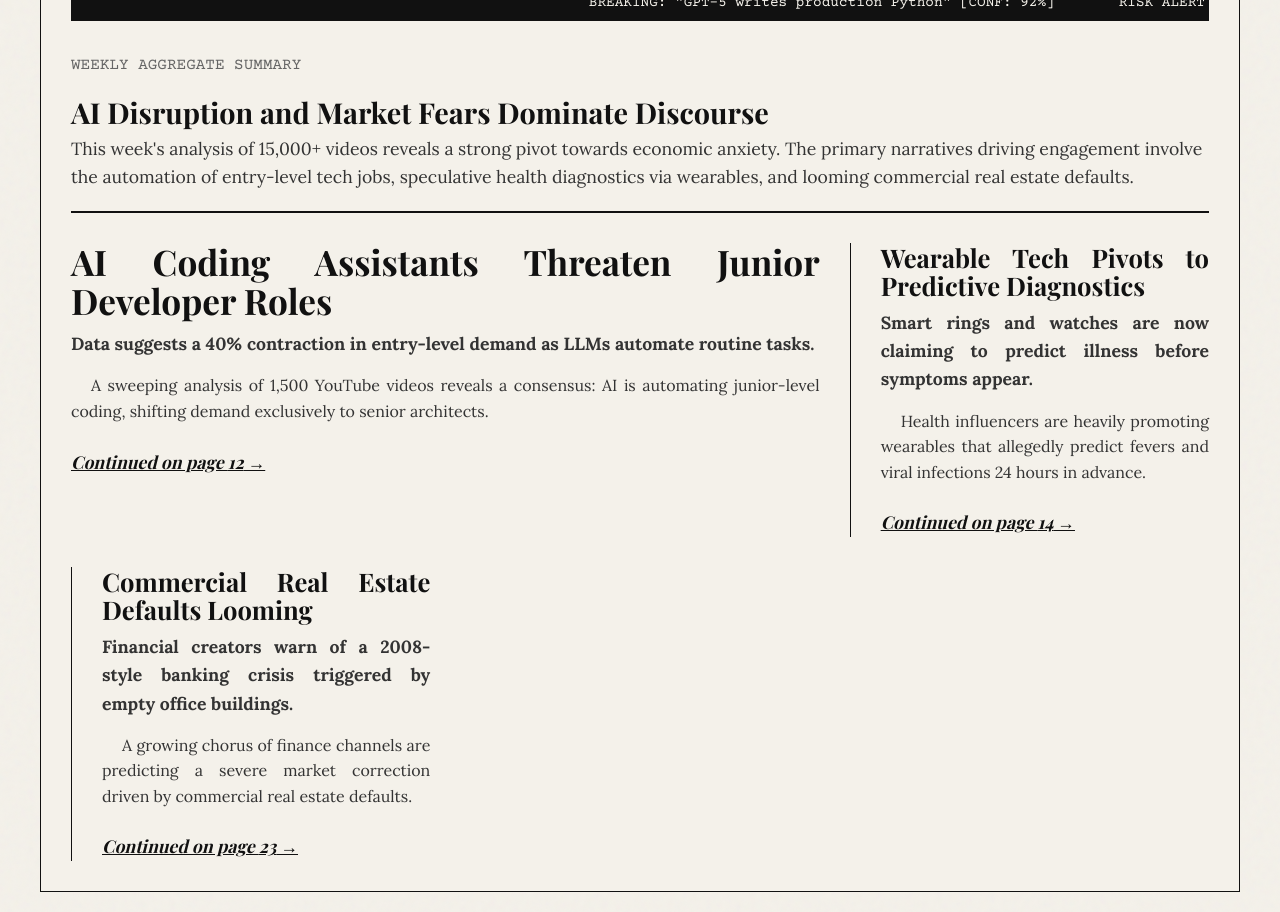
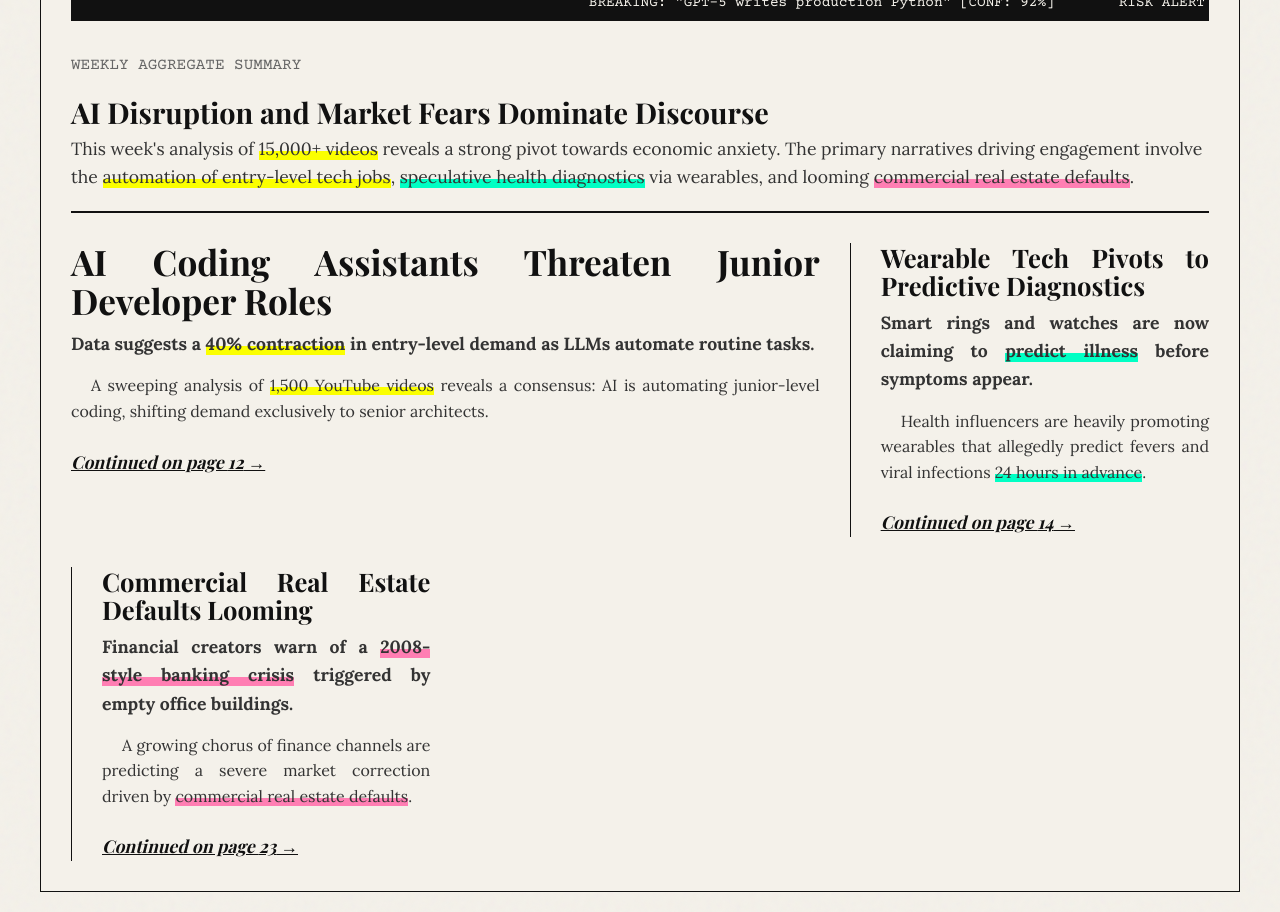
Before and after one commit to Team-12-CS-4485/placeholders-frontend, a React (Vite) app: page / in a window 1280 px wide. Shown: the part 280-1192 px from the top of the page. Built offline with nearby package versions, Linux system fonts and the light colour scheme; a web font is replaced by a local one.

Commit message:
added rich text support to mockData for highlights

```diff
--- a/src/components/views/FrontPage.tsx
+++ b/src/components/views/FrontPage.tsx
@@ -1,5 +1,6 @@
 import React from 'react';
 import { Ticker } from '../shared/Ticker';
+import { Highlight } from '../shared/Highlight';
 import { mockNarratives } from '../../data/mockData';
 
 interface FrontPageProps {
@@ -16,14 +17,13 @@ export const FrontPage: React.FC<FrontPageProps> = ({ onReadMore }) => {
         <span className="font-mono" style={{ color: 'var(--ink-faded)', textTransform: 'uppercase' }}>Weekly Aggregate Summary</span>
         <h2 style={{ fontSize: '1.8rem', marginTop: '10px' }}>AI Disruption and Market Fears Dominate Discourse</h2>
         <p style={{ fontSize: '1.1rem' }}>
-          This week's analysis of 15,000+ videos reveals a strong pivot towards economic anxiety. The primary narratives driving engagement involve the automation of entry-level tech jobs, speculative health diagnostics via wearables, and looming commercial real estate defaults.
+          This week's analysis of <Highlight color="yellow">15,000+ videos</Highlight> reveals a strong pivot towards economic anxiety. The primary narratives driving engagement involve the <Highlight color="yellow">automation of entry-level tech jobs</Highlight>, <Highlight color="teal">speculative health diagnostics</Highlight> via wearables, and looming <Highlight color="pink">commercial real estate defaults</Highlight>.
         </p>
       </div>
 
       {/* Newspaper Grid of Narratives */}
       <div className="newspaper-grid">
         {mockNarratives.map((narrative, index) => {
-          // Make the first item span 8 cols, others span 4 cols
           const colClass = index === 0 ? 'col-span-8' : 'col-span-4 vertical-divider';
 
           return (
--- a/src/data/mockData.ts
+++ b/src/data/mockData.tsx
@@ -1,15 +1,16 @@
 import type { Narrative, Trend } from '../types';
+import { Highlight } from '../components/shared/Highlight';
 
 export const mockNarratives: Narrative[] = [
   {
     id: 'n1',
     headline: 'AI Coding Assistants Threaten Junior Developer Roles',
-    subheadline: 'Data suggests a 40% contraction in entry-level demand as LLMs automate routine tasks.',
-    summary: 'A sweeping analysis of 1,500 YouTube videos reveals a consensus: AI is automating junior-level coding, shifting demand exclusively to senior architects.',
+    subheadline: <>Data suggests a <Highlight color="yellow">40% contraction</Highlight> in entry-level demand as LLMs automate routine tasks.</>,
+    summary: <>A sweeping analysis of <Highlight color="yellow">1,500 YouTube videos</Highlight> reveals a consensus: AI is automating junior-level coding, shifting demand exclusively to senior architects.</>,
     fullText: [
-      'In a sweeping analysis of over 1,500 YouTube videos published this week, a dominant narrative has emerged regarding the future of entry-level software engineering.',
+      <>In a sweeping analysis of over <Highlight color="yellow">1,500 YouTube videos</Highlight> published this week, a dominant narrative has emerged regarding the future of entry-level software engineering.</>,
       'The system has successfully clustered 4,203 individual claims pointing toward a consensus among tech creators: advancements in LLM technology are rapidly automating routine coding tasks. Creators with high credibility scores note that while senior architecture roles remain secure, the demand for junior positions is visibly contracting.',
-      'Specifically, the extracted claim "Devin AI successfully resolves 13.86% of GitHub issues unassisted" appeared in 47 independent videos, marking a significant focal point in the discourse. Sentiment surrounding this narrative is currently graded at a polarized 42% Positive and 58% Negative.'
+      <>Specifically, the extracted claim <Highlight color="yellow">"Devin AI successfully resolves 13.86% of GitHub issues unassisted"</Highlight> appeared in 47 independent videos, marking a significant focal point in the discourse. Sentiment surrounding this narrative is currently graded at a polarized 42% Positive and 58% Negative.</>
     ],
     pageNumber: 12,
     claims: [
@@ -18,7 +19,7 @@ export const mockNarratives: Narrative[] = [
         creatorName: 'TechDaily',
         creatorInitials: 'TD',
         riskScore: 0.2,
-        extractedClaim: 'Junior dev roles are down 40% year-over-year.',
+        extractedClaim: <>Junior dev roles are <Highlight color="yellow">down 40%</Highlight> year-over-year.</>,
         originalQuote: '"If you look at the job boards right now, entry-level postings have vanished. It is down like 40% because AI can write the boilerplate."',
         videoUrl: '#'
       },
@@ -27,7 +28,7 @@ export const mockNarratives: Narrative[] = [
         creatorName: 'CodeWhisperer',
         creatorInitials: 'CW',
         riskScore: 0.85,
-        extractedClaim: 'Devin AI will replace all software engineers by 2026.',
+        extractedClaim: <>Devin AI will <Highlight color="yellow">replace all software engineers</Highlight> by 2026.</>,
         originalQuote: '"Mark my words, Devin and tools like it will completely eradicate the need for human software engineers in two years."',
         videoUrl: '#'
       }
@@ -36,11 +37,11 @@ export const mockNarratives: Narrative[] = [
   {
     id: 'n2',
     headline: 'Wearable Tech Pivots to Predictive Diagnostics',
-    subheadline: 'Smart rings and watches are now claiming to predict illness before symptoms appear.',
-    summary: 'Health influencers are heavily promoting wearables that allegedly predict fevers and viral infections 24 hours in advance.',
+    subheadline: <>Smart rings and watches are now claiming to <Highlight color="teal">predict illness</Highlight> before symptoms appear.</>,
+    summary: <>Health influencers are heavily promoting wearables that allegedly predict fevers and viral infections <Highlight color="teal">24 hours in advance</Highlight>.</>,
     fullText: [
       'The health and wellness sector on YouTube has seen a massive spike in content surrounding predictive diagnostics via consumer wearables.',
-      'Unlike previous years where step-counting was the focus, the current narrative centers on predicting illness. Over 800 videos this week featured claims about smart rings detecting minute changes in basal body temperature to predict fevers.',
+      <>Unlike previous years where step-counting was the focus, the current narrative centers on predicting illness. Over 800 videos this week featured claims about smart rings detecting minute changes in basal body temperature to <Highlight color="teal">predict fevers</Highlight>.</>,
       'While some claims are backed by peer-reviewed studies, our system flagged a high volume of medically unverified assertions regarding the detection of specific viral strains.'
     ],
     pageNumber: 14,
@@ -50,7 +51,7 @@ export const mockNarratives: Narrative[] = [
         creatorName: 'DrMed',
         creatorInitials: 'DM',
         riskScore: 0.4,
-        extractedClaim: 'Smart rings accurately predict fever onset 24 hours prior.',
+        extractedClaim: <><Highlight color="teal">Smart rings accurately predict fever onset</Highlight> 24 hours prior.</>,
         originalQuote: '"The data shows that the temperature sensors in these rings can alert you to a fever a full day before you feel sick."',
         videoUrl: '#'
       }
@@ -59,12 +60,12 @@ export const mockNarratives: Narrative[] = [
   {
     id: 'n3',
     headline: 'Commercial Real Estate Defaults Looming',
-    subheadline: 'Financial creators warn of a 2008-style banking crisis triggered by empty office buildings.',
-    summary: 'A growing chorus of finance channels are predicting a severe market correction driven by commercial real estate defaults.',
+    subheadline: <>Financial creators warn of a <Highlight color="pink">2008-style banking crisis</Highlight> triggered by empty office buildings.</>,
+    summary: <>A growing chorus of finance channels are predicting a severe market correction driven by <Highlight color="pink">commercial real estate defaults</Highlight>.</>,
     fullText: [
       'Financial YouTube is currently dominated by a bearish narrative focusing on commercial real estate (CRE).',
       'Creators are pointing to high vacancy rates in major metropolitan areas and upcoming loan maturity dates as the catalyst for a potential banking crisis.',
-      'The narrative momentum for this topic has increased by 150% over the last 14 days, with sentiment leaning 85% negative.'
+      <>The narrative momentum for this topic has increased by <Highlight color="pink">150% over the last 14 days</Highlight>, with sentiment leaning 85% negative.</>
     ],
     pageNumber: 23,
     claims: [
@@ -73,7 +74,7 @@ export const mockNarratives: Narrative[] = [
         creatorName: 'FinSense',
         creatorInitials: 'FS',
         riskScore: 0.5,
-        extractedClaim: 'Commercial real estate defaults will trigger a banking crisis.',
+        extractedClaim: <>Commercial real estate defaults will <Highlight color="pink">trigger a banking crisis</Highlight>.</>,
         originalQuote: '"When these commercial loans come due and the buildings are empty, the regional banks holding the bags are going to collapse."',
         videoUrl: '#'
       }
@@ -85,20 +86,20 @@ export const mockTrends: Trend[] = [
   {
     id: 't1',
     name: 'AI Automation in Manufacturing',
-    description: 'Discourse around robotics and LLMs replacing factory floor workers.',
+    description: <>Discourse around robotics and LLMs <Highlight color="yellow">replacing factory floor workers</Highlight>.</>,
     sentiment: '78% Negative (Fear-driven)',
     engagementData: [10, 15, 25, 45, 80, 120, 110],
     totalEngagement: 120,
     detailedAnalysis: [
       'Engagement has skyrocketed over the past week following several high-profile robotics demonstrations.',
-      'The primary emotion driving this trend is fear of job displacement, particularly among blue-collar demographics.',
+      <>The primary emotion driving this trend is <Highlight color="pink">fear of job displacement</Highlight>, particularly among blue-collar demographics.</>,
       'Risk analysis shows a moderate level of misinformation regarding the actual capabilities of current robotic systems.'
     ]
   },
   {
     id: 't2',
     name: 'Sustainable Tech Investments',
-    description: 'Analysis of green energy and sustainable hardware startups.',
+    description: <>Analysis of <Highlight color="teal">green energy</Highlight> and sustainable hardware startups.</>,
     sentiment: '65% Positive (Optimistic)',
     engagementData: [40, 42, 45, 43, 48, 50, 55],
     totalEngagement: 55,
@@ -111,13 +112,13 @@ export const mockTrends: Trend[] = [
   {
     id: 't3',
     name: 'Unverified Diet Supplements',
-    description: 'Viral promotion of over-the-counter GLP-1 alternatives.',
+    description: <>Viral promotion of <Highlight color="pink">over-the-counter GLP-1 alternatives</Highlight>.</>,
     sentiment: 'Mixed (High Engagement, High Risk)',
     engagementData: [5, 10, 50, 150, 300, 280, 250],
     totalEngagement: 300,
     detailedAnalysis: [
       'Explosive growth triggered by viral TikToks crossing over to YouTube.',
-      'Extremely high risk of medical misinformation. Many creators are making unverified health claims.',
+      <>Extremely <Highlight color="pink">high risk of medical misinformation</Highlight>. Many creators are making unverified health claims.</>,
       'System recommends immediate flagging for brand safety.'
     ]
   }
```
Also changed, not shown: src/types/index.ts (+9 -7 lines).
